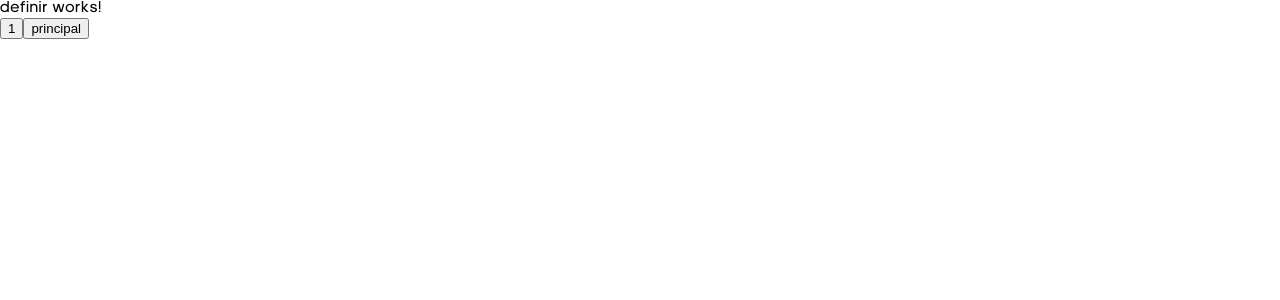
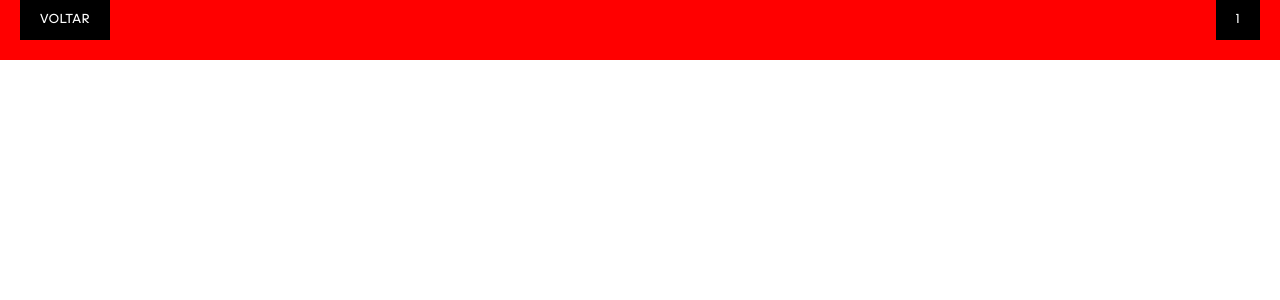
Before and after one commit to csbs1985/na-trave-ngx, an Angular app: page /principal/1 in a window 1280 px wide. Shown: the top 300 px of the page. Built offline with nearby package versions, Linux system fonts and the light colour scheme.

Commit message:
add botao-voltar

```diff
--- a/src/app/definir/definir.component.html
+++ b/src/app/definir/definir.component.html
@@ -1,3 +1,18 @@
-<p>definir works!</p>
+<!-- <p>definir works!</p>
 <button routerLink="/{{paginaSelecionada}}">{{paginaSelecionada}}</button>
-<button routerLink="/principal">principal</button>
+<button routerLink="/principal">principal</button> -->
+
+<section>
+  <div class="definir">
+    <div class="rodape botao-duplo">
+      <app-botao-voltar class="botao"></app-botao-voltar>
+
+      <app-botao
+        class="botao"
+        [rotaBotao]="paginaSelecionada"
+        [textoBotao]="paginaSelecionada"
+        (cliqueBotao)="selecionarPagina($event)"
+      ></app-botao>
+    </div>
+  </div>
+</section>
--- a/src/app/definir/definir.component.scss
+++ b/src/app/definir/definir.component.scss
@@ -1 +1,10 @@
 @import '../../sass/styles.scss';
+
+.definir {
+  position: relative;
+  height: 100%;
+  width: 100%;
+  background-color: red;
+
+  .rodape {}
+}
--- a/src/app/definir/definir.component.ts
+++ b/src/app/definir/definir.component.ts
@@ -1,5 +1,6 @@
 import { Component, OnInit } from '@angular/core';
-import { ActivatedRoute } from '@angular/router';
+import { ActivatedRoute, Router } from '@angular/router';
+import { TipoRoute } from '../shared/enum/tipo-route.enum';
 
 @Component({
   selector: 'app-definir',
@@ -11,10 +12,15 @@ export class DefinirComponent implements OnInit {
   readonly pagina = 'pagina';
 
   constructor(
-    private route: ActivatedRoute
+    private route: Router,
+    private activatedRoute: ActivatedRoute
   ) { }
 
   ngOnInit(): void {
-    this.paginaSelecionada = (this.route.snapshot.paramMap.get(this.pagina));
+    this.paginaSelecionada = (this.activatedRoute.snapshot.paramMap.get(this.pagina));
+  }
+
+  selecionarPagina(pagina: string) {
+    this.route.navigate(['/' + TipoRoute.PRINCIPAL, pagina]);
   }
 }
--- a/src/app/definir/definir.module.ts
+++ b/src/app/definir/definir.module.ts
@@ -1,6 +1,7 @@
 import { CommonModule } from '@angular/common';
 import { NgModule } from '@angular/core';
 import { RouterModule } from '@angular/router';
+import { ComponentsModule } from '../shared/components/components.module';
 import { DefinirComponent } from './definir.component';
 
 @NgModule({
@@ -8,7 +9,8 @@ import { DefinirComponent } from './definir.component';
   exports: [DefinirComponent],
   imports: [
     CommonModule,
-    RouterModule
+    RouterModule,
+    ComponentsModule
   ]
 })
 export class DefinirModule { }
--- a/src/app/principal/principal.component.scss
+++ b/src/app/principal/principal.component.scss
@@ -1,7 +1,7 @@
 @import '../../sass/styles.scss';
 
 section {
-  background-color: black;
+  background-color: $cor-primario;
   background-image: url('../../assets/images/banner.jpg');
   background-size: cover;
   height: 100%;
--- /dev/null
+++ b/src/app/shared/components/botao-voltar/botao-voltar.component.html
@@ -0,0 +1 @@
+<button (click)="selecionarBotao()">{{ voltar }}</button>
--- /dev/null
+++ b/src/app/shared/components/botao-voltar/botao-voltar.component.ts
@@ -0,0 +1,19 @@
+import { Location } from '@angular/common';
+import { Component } from '@angular/core';
+
+@Component({
+  selector: 'app-botao-voltar',
+  templateUrl: './botao-voltar.component.html'
+})
+export class BotaoVoltarComponent {
+
+  readonly voltar = 'voltar';
+
+  constructor(
+    private _location: Location
+  ) { }
+
+  selecionarBotao() {
+    this._location.back();
+  }
+}
--- a/src/app/shared/components/components.module.ts
+++ b/src/app/shared/components/components.module.ts
@@ -1,10 +1,16 @@
 import { CommonModule } from '@angular/common';
 import { CUSTOM_ELEMENTS_SCHEMA, NgModule } from '@angular/core';
+import { BotaoVoltarComponent } from './botao-voltar/botao-voltar.component';
 import { BotaoComponent } from './botao/botao.component';
 
 @NgModule({
-  declarations: [BotaoComponent],
-  exports: [BotaoComponent],
+  declarations: [
+    BotaoComponent, BotaoVoltarComponent
+  ],
+  exports: [
+    BotaoComponent,
+    BotaoVoltarComponent
+  ],
   imports: [CommonModule],
   schemas: [CUSTOM_ELEMENTS_SCHEMA]
 })
--- a/src/sass/_botao.scss
+++ b/src/sass/_botao.scss
@@ -40,3 +40,15 @@
     width: calc(100% - 20px);
   }
 }
+
+.botao-duplo {
+  display: flex;
+  flex-direction: row;
+  justify-content: space-between;
+
+  button {
+    align-self: flex-start;
+    flex: 1 1 auto;
+    margin-right: $tamanho-m;
+  }
+}
```
